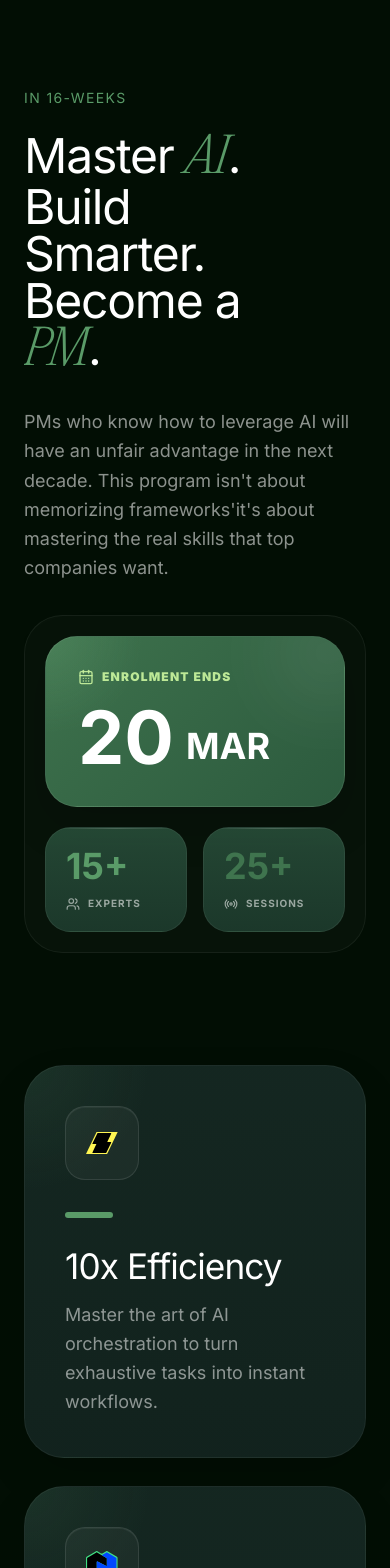
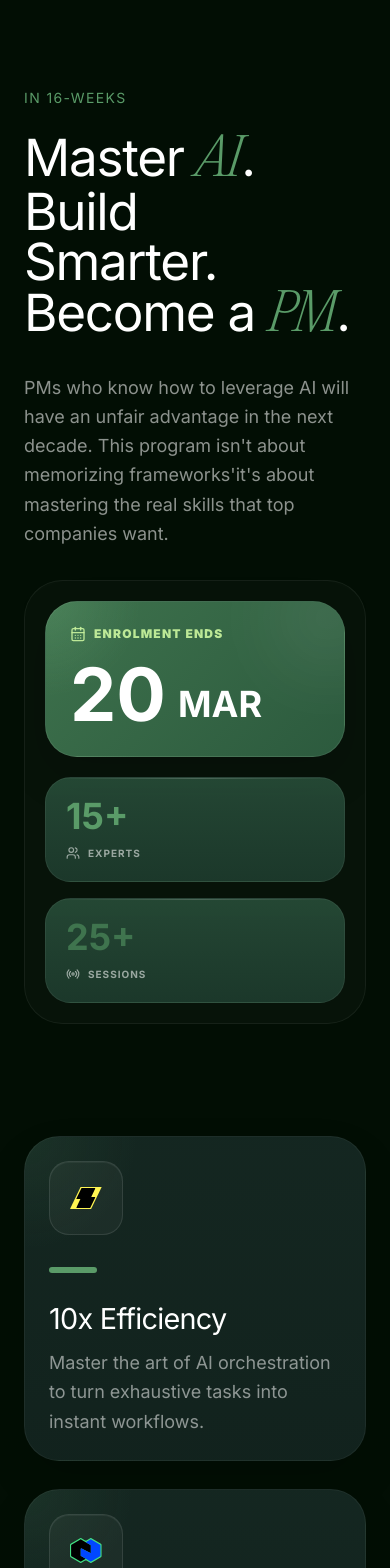
Before and after one commit to ruvais-p/training, a Next.js app: page / in a window 390 px wide. Shown: the part 900-2468 px from the top of the page. Built offline with nearby package versions, Linux system fonts and the light colour scheme.

Commit message:
Updated Mobile UI

```diff
--- a/src/app/page.jsx
+++ b/src/app/page.jsx
@@ -384,7 +384,7 @@ function AboutSection() {
             </p>
 
             <h2
-              className="font-editorial-regular mb-8 max-w-[10ch] text-5xl leading-[0.98] tracking-tight md:text-7xl"
+              className="font-editorial-regular mb-8 max-w-full md:max-w-[10ch] text-[3.2rem] md:text-5xl lg:text-7xl leading-[0.98] tracking-tight"
               style={{
                 color: "var(--foreground)",
                 fontFamily: "var(--font-pp-editorial-regular), Georgia, serif",
@@ -411,7 +411,7 @@ function AboutSection() {
             />
             <div className="relative flex w-full flex-col gap-5 rounded-[2.4rem] border border-white/6 bg-white/[0.025] p-5 backdrop-blur-sm">
               <EnrollmentCard />
-              <div className="grid grid-cols-2 gap-4">
+              <div className="grid grid-cols-1 sm:grid-cols-2 gap-4">
                 {STAT_CARDS.map(({ value, label, icon: Icon, color }) => (
                   <StatCard
                     key={label}
@@ -447,7 +447,7 @@ function AboutSection() {
 function EnrollmentCard() {
   return (
     <div
-      className="relative overflow-hidden rounded-[2rem] border p-8"
+      className="relative overflow-hidden rounded-[2rem] border p-6 md:p-8"
       style={{
         background:
           "radial-gradient(circle at top left, rgba(133,199,145,0.18), transparent 28%), linear-gradient(135deg, rgba(63,116,78,0.98) 0%, rgba(45,92,63,0.98) 100%)",
@@ -526,7 +526,7 @@ function StatCard({ value, label, icon, color = "tertiary" }) {
 function BenefitCard({ title, content, accent, icon }) {
   return (
     <div
-      className="group relative overflow-hidden rounded-[2.5rem] border p-10 transition-all duration-500 hover:-translate-y-1 hover:border-white/12"
+      className="group relative overflow-hidden rounded-[2.2rem] md:rounded-[2.5rem] border p-6 md:p-10 transition-all duration-500 hover:-translate-y-1 hover:border-white/12"
       style={{
         background:
           "radial-gradient(circle at top left, rgba(90,155,104,0.1), transparent 24%), linear-gradient(180deg, rgba(21,40,34,0.96) 0%, rgba(18,35,30,0.98) 100%)",
@@ -548,7 +548,7 @@ function BenefitCard({ title, content, accent, icon }) {
       />
 
       <h3
-        className="font-editorial-regular mb-4 text-[2.2rem] leading-[0.95] tracking-tight"
+        className="font-editorial-regular mb-4 text-[1.8rem] md:text-[2.2rem] leading-[0.95] tracking-tight"
         style={{
           color: "var(--foreground)",
           fontFamily: "var(--font-pp-editorial-regular), Georgia, serif",
```
